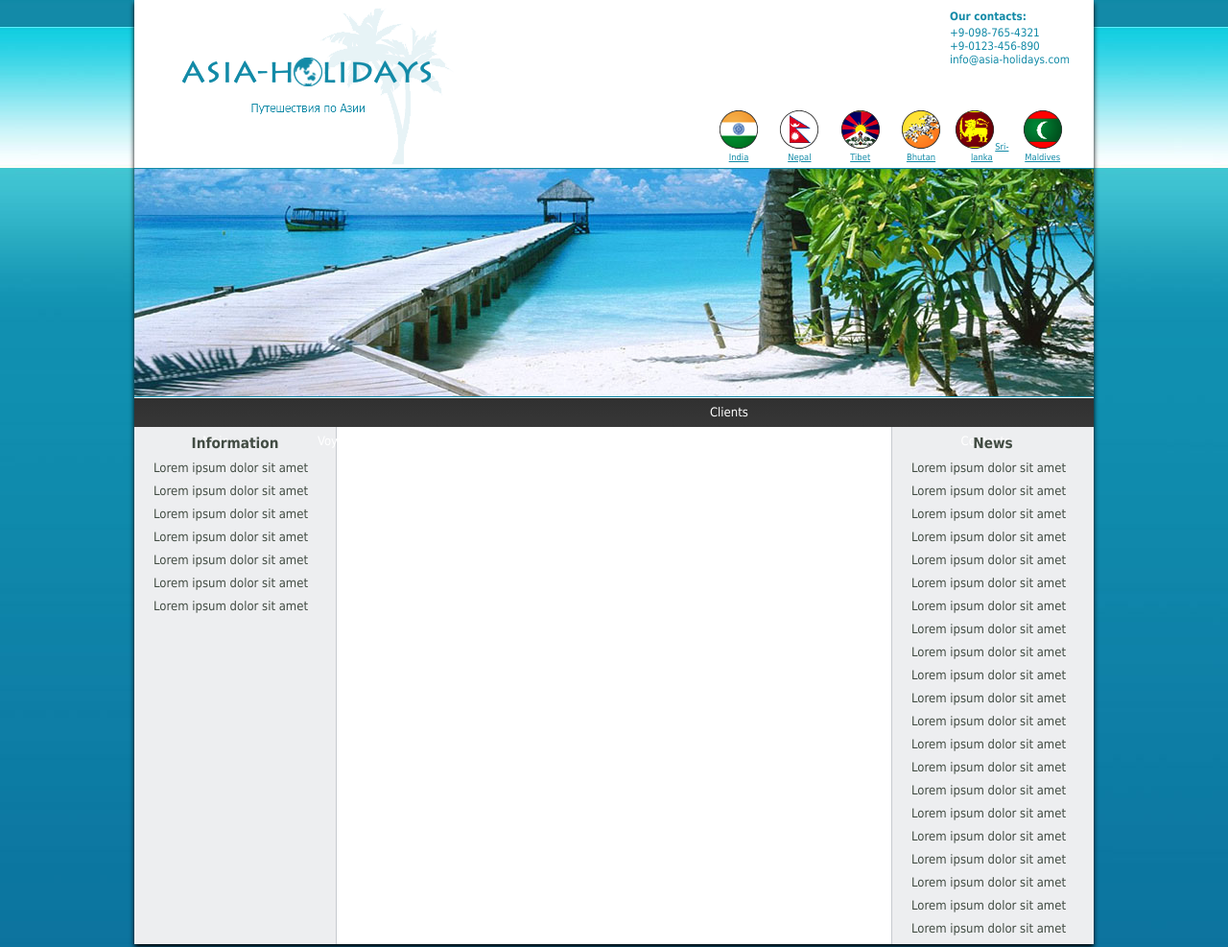
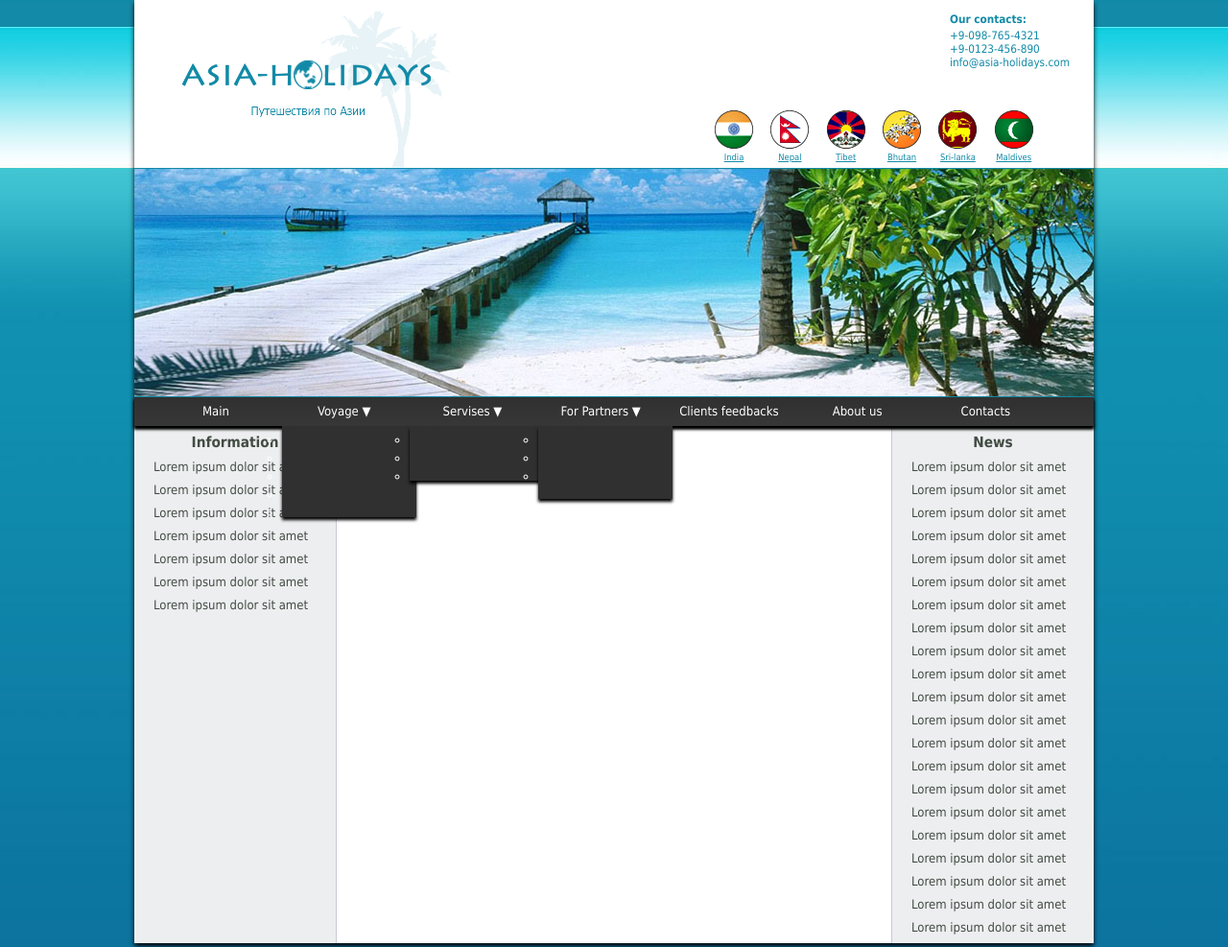
Before and after one commit to Vovail/learn_tasks, a plain HTML site: page Task 4/index.html in a window 1280 px wide. Shown: the top 987 px of the page at 96% size. Drawn offline with Linux system fonts and the light colour scheme.

Commit message:
deleted trash files, added some changes

```diff
--- a/Task 4/index.html
+++ b/Task 4/index.html
@@ -1,4 +1,4 @@
-<!DOCTYPE html>
+
 <!DOCTYPE html>
 <html>
 
--- a/Task 4/style.css
+++ b/Task 4/style.css
@@ -5,7 +5,7 @@
 body {
     font-size: small;
     font-family: "Tahoma", sans-serif;
-    background-image: url(images/background2.jpg);
+    background-image: url(images/Background2.jpg);
 }
 .all {
     width: 1000px;
@@ -14,20 +14,20 @@ body {
     box-shadow: 0px 3px 5px black;
 }
 header {
-    padding-top: 8px;
-
+    padding-top: 11px;
 }
 header>img:first-child {
     padding-left: 50px;
+    margin-bottom: -3px;
 }
 .picture {
     border-top: thin solid #128aa7;
-   border-bottom: thin solid #138aa7;
+    border-bottom: thin solid #138aa7;
 }
 .flags a {
-    margin-top: 45px;
+    margin: 42px 5px 0px 0px;
     display: inline-block;
-    width: 60px;
+    width: 50px;
     text-align: center;
     font-size: 0.8em;
     color: #128aa7;
@@ -51,41 +51,57 @@ header>img:first-child {
     line-height: 1.6em;
 }
 nav {
-  margin-top: -2px;
+    position: relative;
+    margin-top: -3px;
+    z-index: 200;
+    box-shadow: 0px 3px 3px black;
 }
 .menu {
     background-image: linear-gradient(#303030, #373737);
     color: white;
     height: 30px;
     padding: 0px 20px;
-
+    box-shadow: 0px 3px 3px black;
+    z-index: 200;
 }
 .menu>li {
     display: inline-block;
     line-height: 30px;
-    width: 100px;
-    margin: 0px 15px;
+    width: 130px;
+    margin: 0px 0px;
     text-align: center;
 }
 .menu>li a {
+    display: block;
+    width: 130px;
+    height: 30px;
     text-decoration: none;
     color: white;
 }
 .submenu {
-    display: none;
     position: absolute;
-    top: 445px;
-    width: 100px;
+    top: 30px;
+    width: 140px;
     color: white;
     background-color: #303030;
     box-shadow: 0px 3px 3px black;
 }
 .chase:hover .submenu, .submenu:hover {
-    display: list-item;
     list-style-type: none;
 }
+.submenu li a {
+    display: block;
+    width: 140px;
+    height: 0px;
+    overflow: hidden;
+}
+.chase:hover .submenu li a {
+    height: 30px;
+    transition: 0.3s;
+    overflow: visible;
+}
 .submenu li a:hover {
-    text-decoration: underline;
+    background-color: #464646;
 }
 .tableAll {
     display: table;
```
Also changed, not shown: Task 4/images/Background.jpg (deleted), Task 4/images/Background3.jpg (deleted), Task 4/images/Logo.png (deleted), Task 4/images/logo2.png (deleted).
